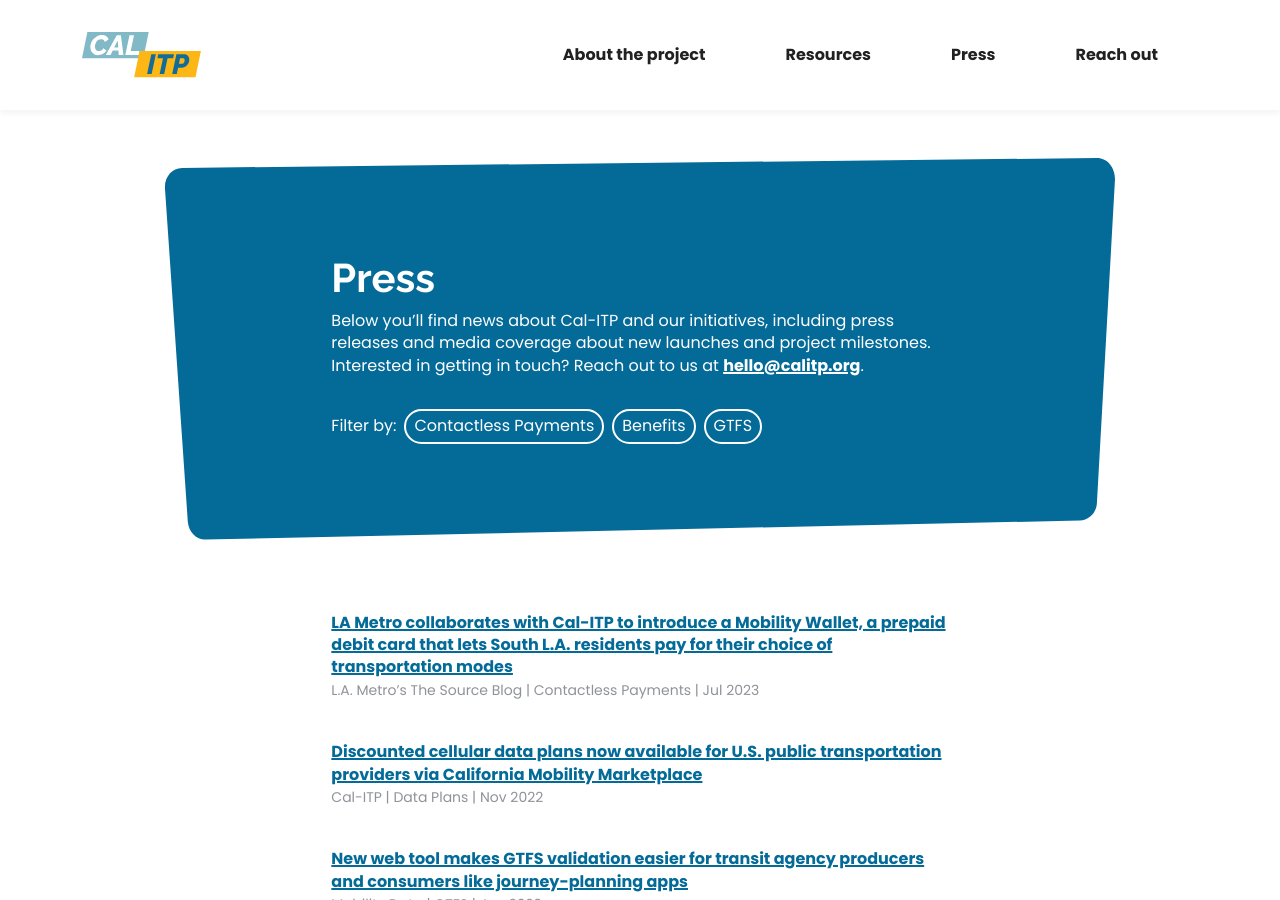
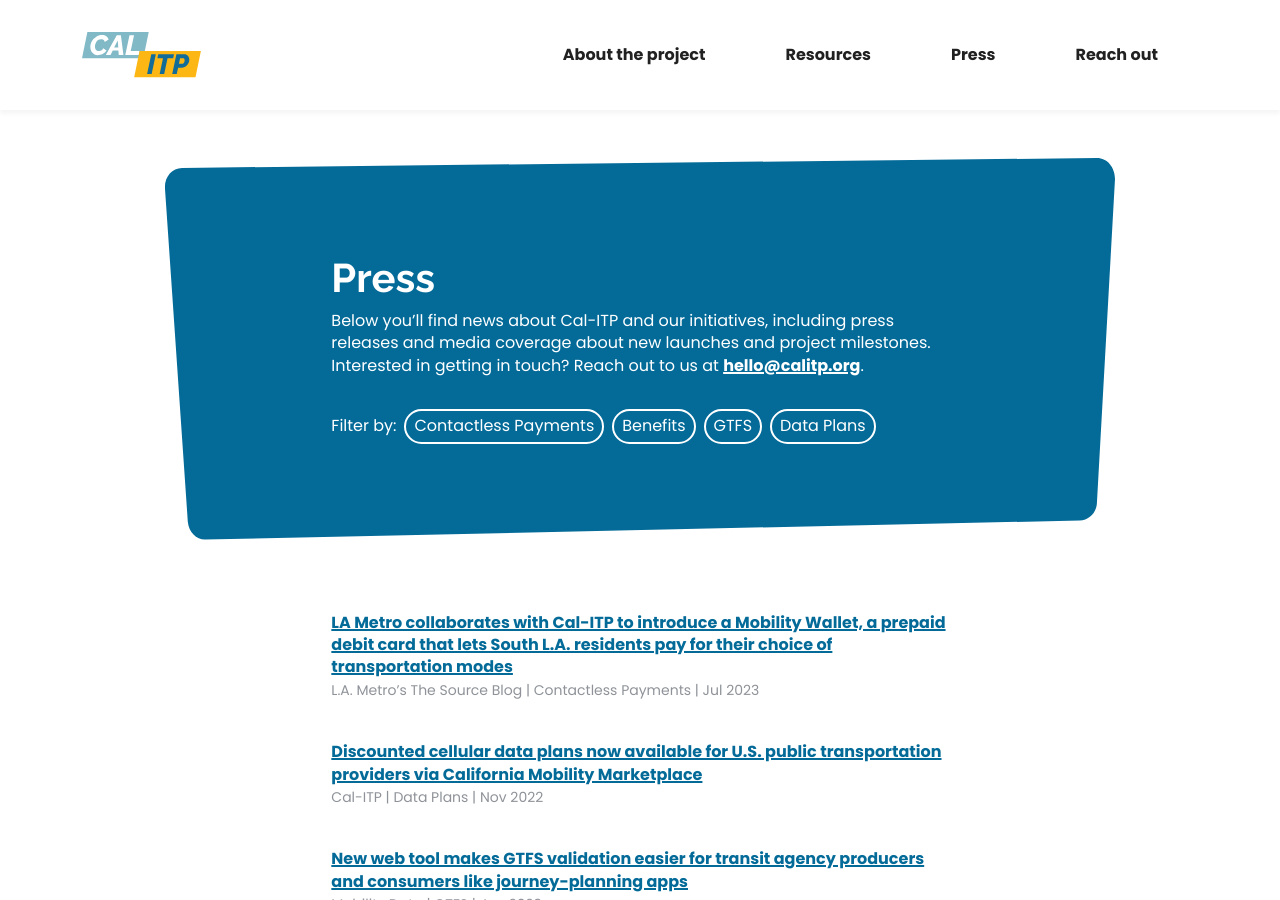
Before and after one commit to cal-itp/calitp.org, a Jekyll site: the page built from src/press.html, in a window 1280 px wide and 900 px high. Built offline with Jekyll 4.4.1, drawn with Linux system fonts in a browser that asks for light colours.

Commit message:
feat(tags): add Data Plans tag

```diff
--- a/src/_data/press_tags.yml
+++ b/src/_data/press_tags.yml
@@ -4,3 +4,5 @@
   id: "benefits"
 - name: "GTFS"
   id: "gtfs"
+- name: "Data Plans"
+  id: "data-plans"
--- a/src/_data/resource_tags.yml
+++ b/src/_data/resource_tags.yml
@@ -4,3 +4,5 @@
   id: "benefits"
 - name: "GTFS"
   id: "gtfs"
+- name: "Data Plans"
+  id: "data-plans"
```
